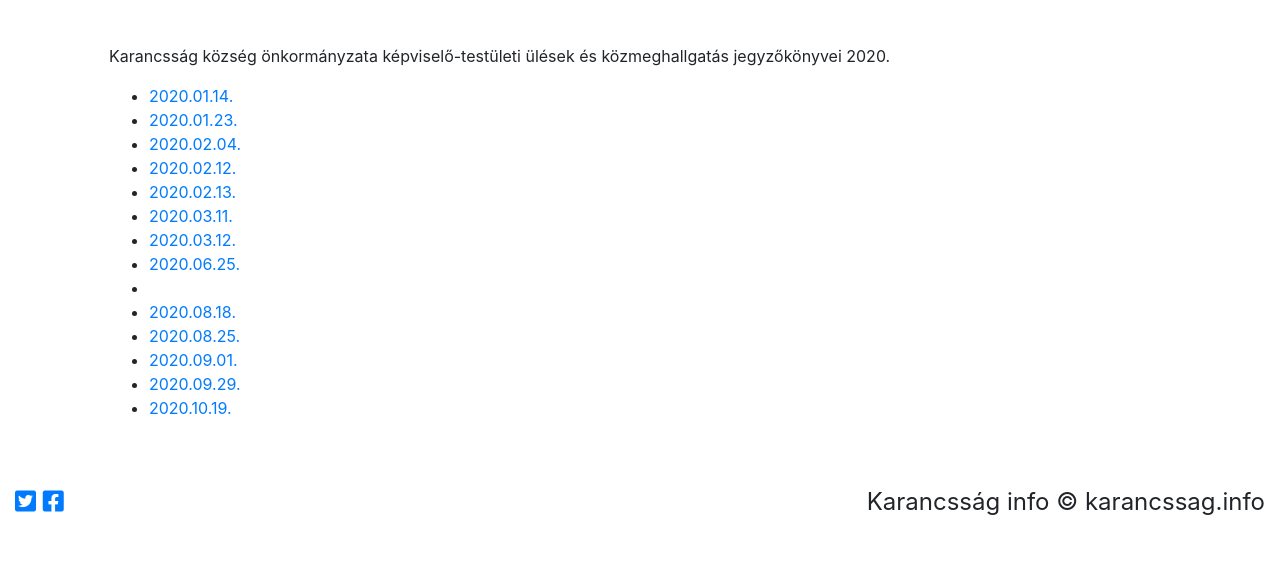
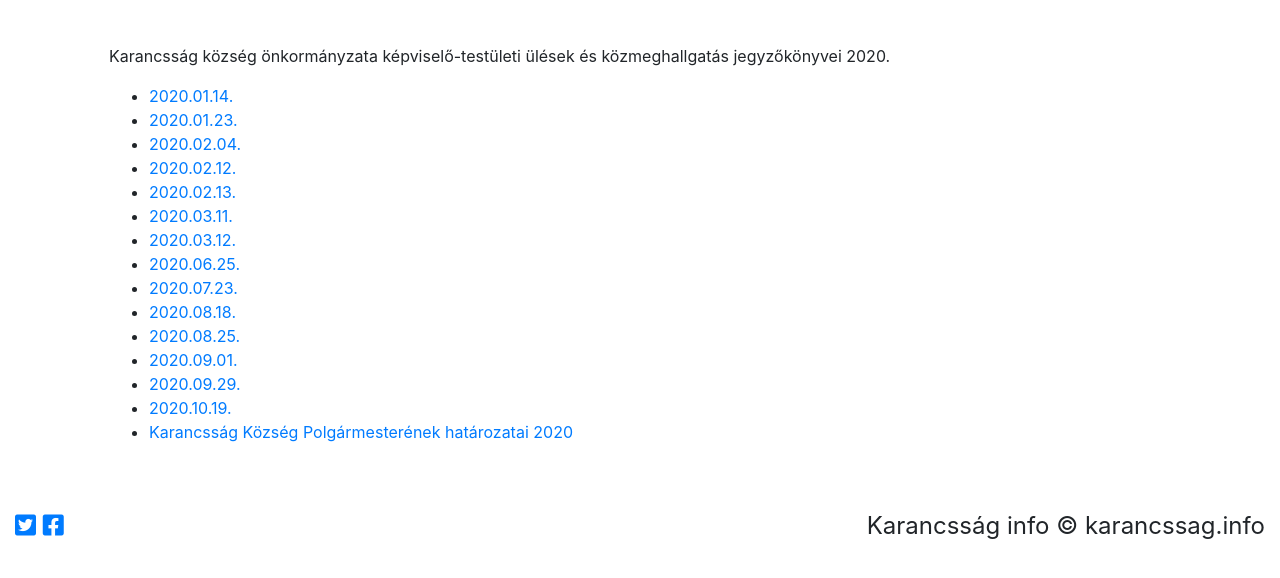
Before and after one commit to karancssag-info/karancssag.info, a Jekyll site: the page built from 2020.md, in a window 1280 px wide, cut to the strip 84-662 px from the top of the page. Built offline with Jekyll 4.4.1, drawn with Linux system fonts in a browser that asks for light colours; nearby versions of some CDN libraries; comment, search, counter and statistics services are not loaded.

Commit message:
2020/9 jkv, polgármesteri határozatok

```diff
--- a/2020.md
+++ b/2020.md
@@ -16,12 +16,13 @@ Karancsság község önkormányzata képviselő-testületi ülések és közmeg
 + [2020.03.11.][6]{:target="_blank"}
 + [2020.03.12.][7]{:target="_blank"}
 + [2020.06.25.][8]{:target="_blank"}
-+
++ [2020.07.23.][9]{:target="_blank"}
 + [2020.08.18.][10]{:target="_blank"}
 + [2020.08.25.][11]{:target="_blank"}
 + [2020.09.01.][12]{:target="_blank"}
 + [2020.09.29.][13]{:target="_blank"}
 + [2020.10.19.][14]{:target="_blank"}
++ [Karancsság Község Polgármesterének határozatai 2020][15]{:target="_blank"}
 
 [1]:{{ site.static_url }}/download/2020_01_14.pdf
 [2]:{{ site.static_url }}/download/2020_01_23.pdf
@@ -31,8 +32,10 @@ Karancsság község önkormányzata képviselő-testületi ülések és közmeg
 [6]:{{ site.static_url }}/download/2020_03_11.pdf
 [7]:{{ site.static_url }}/download/2020_03_12.pdf
 [8]:{{ site.static_url }}/download/2020_06_25.pdf
+[9]:{{ site.static_url }}/download/2020_07_23.pdf
 [10]:{{ site.static_url }}/download/2020_08_18.pdf
 [11]:{{ site.static_url }}/download/2020_08_25.pdf
 [12]:{{ site.static_url }}/download/2020_09_01.pdf
 [13]:{{ site.static_url }}/download/2020_09_29.pdf
 [14]:{{ site.static_url }}/download/2020_10_19.pdf
+[15]:{{ site.static_url }}/download/2020_03_16_polgarmesteri-hatarozatok.pdf
```
